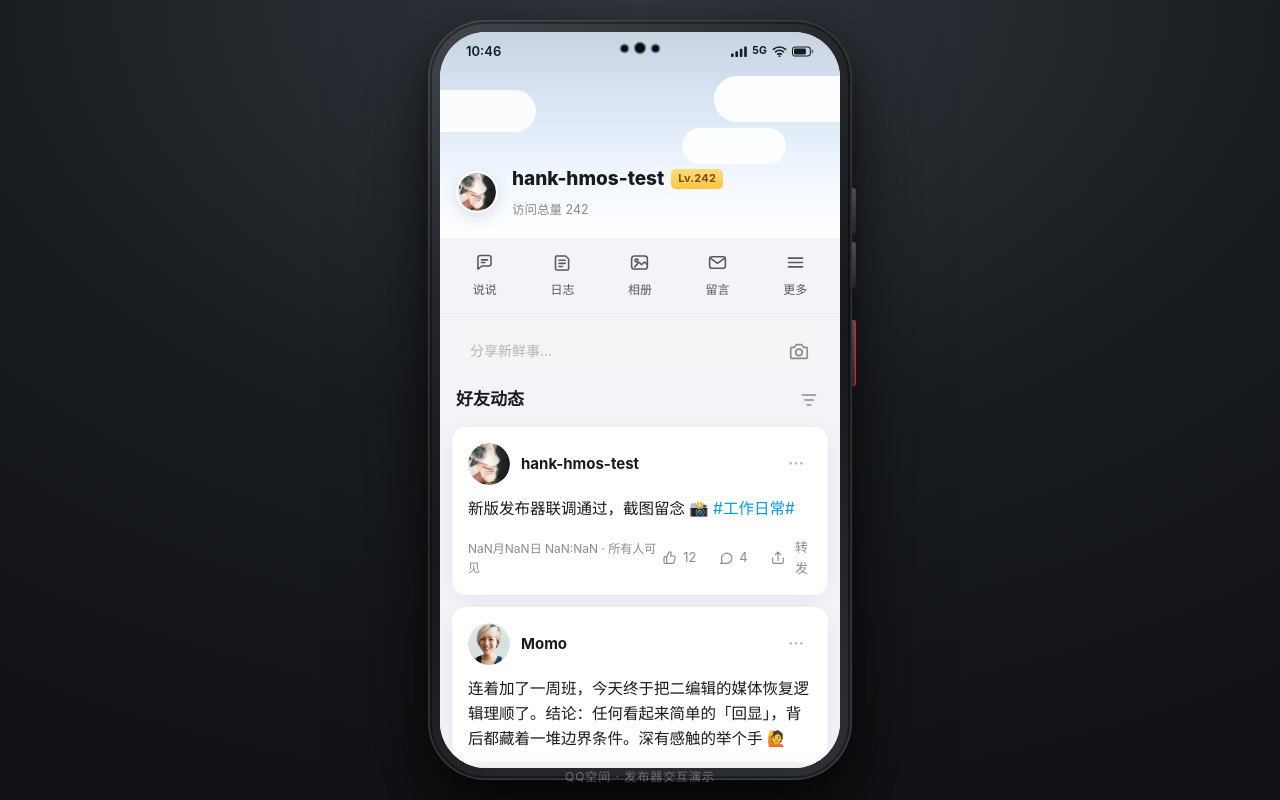
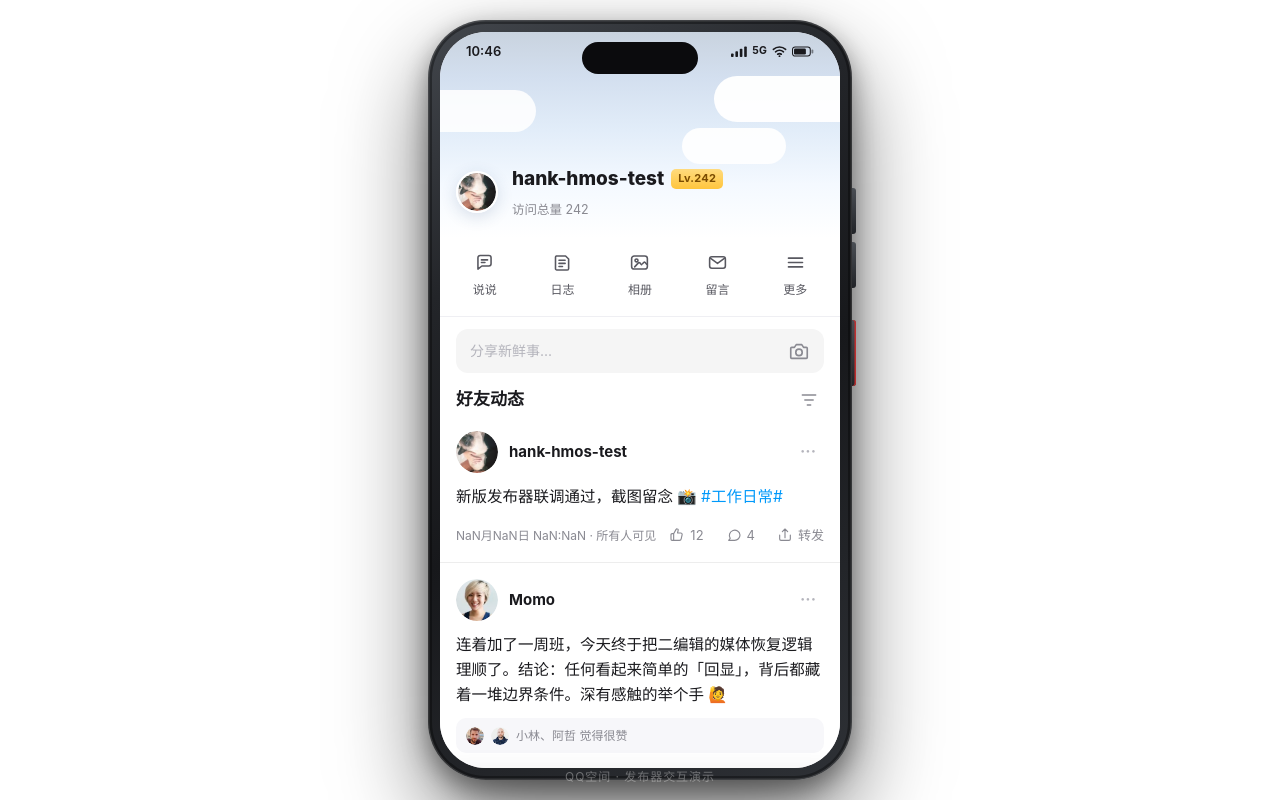
Before and after one commit to Hankusinggit/project_show, a plain HTML site: page qzone-publisher-demo/index.html in a window 1280 px wide. Drawn offline with Linux system fonts and the light colour scheme.

Commit message:
style(layout): 切换为白色背景 + 灵动岛样式 + 细分割线说说
参考真机 HarmonyOS QQ 截图：

- 背景：深色渐变 → 纯白色 (#ffffff)
- 屏幕背景：#F4F3F8 → 白色 (#ffffff)
- 前摄：Mate 三开孔 → 灵动岛（Dynamic Island，116×32 黑色药丸，z-index 201）
- 说说卡片：margin 12px 圆角白卡带阴影 → 无 margin / 无圆角 / 无阴影，
  仅保留 1px #EDEDED 底边分割线（最后一条无）

整体效果：机身外壳（深色边框）在纯白桌面上更突出，
屏幕内容白色铺满，列表连续以分割线区隔——与 iOS Qzone 浏览体验一致。

```diff
--- a/qzone-publisher-demo/index.html
+++ b/qzone-publisher-demo/index.html
@@ -31,7 +31,7 @@
     "Microsoft YaHei", "Segoe UI", Roboto, sans-serif;
   color: var(--ink);
   line-height: 1.6;
-  background: radial-gradient(1200px 800px at 50% 0%, #33383f 0%, #191c20 55%, #101215 100%);
+  background: #ffffff;
   min-height: 100dvh;
   display: grid;
   overflow: hidden;
@@ -98,18 +98,13 @@
 .sb-icons { display: flex; align-items: center; gap: 5px; }
 .sb-icons b { font-size: 10.5px; font-weight: 700; letter-spacing: 0.02em; }
 
-/* 前摄开孔（Mate 系列顶部居中三孔）—— z-index 最高 */
-.punch {
-  position: absolute; top: 11px; left: 50%; transform: translateX(-50%);
-  z-index: 201; display: flex; gap: 7px; align-items: center;
+/* 顶部灵动岛（Dynamic Island 风格，居中黑色小药丸）—— z-index 最高 */
+.dynamic-island {
+  position: absolute; top: 10px; left: 50%; transform: translateX(-50%);
+  z-index: 201; width: 116px; height: 32px;
+  background: #0b0b0d; border-radius: 999px;
   pointer-events: none;
 }
-.punch i {
-  width: 7px; height: 7px; border-radius: 50%;
-  background: #0b0c0e;
-  box-shadow: 0 0 0 1.5px rgba(0, 0, 0, 0.35), inset 0 0 2px rgba(80, 110, 160, 0.5);
-}
-.punch i.cam { width: 10px; height: 10px; }
 
 /* 机身下方标注 */
 .stage-caption {
@@ -123,7 +118,7 @@
 @media (max-width: 560px) {
   body { display: block; overflow: hidden; background: var(--page); }
   .phone { width: 100%; border-radius: 0; padding: 0; box-shadow: none; background: none; }
-  .hw-btn, .punch, .stage-caption { display: none; }
+  .hw-btn, .dynamic-island, .stage-caption { display: none; }
   .phone-screen { width: 100%; height: 100dvh; border-radius: 0; }
 }
 
@@ -131,7 +126,7 @@
 .app {
   width: 100%;
   min-height: 100%;
-  background: var(--page);
+  background: #ffffff;
 }
 
 /* ==========================================================================
@@ -200,12 +195,13 @@
 .icon-btn { display: grid; place-items: center; width: 30px; height: 30px; border-radius: 50%; color: var(--ink-2); }
 .icon-btn:active { background: rgba(0, 0, 0, 0.05); }
 
-/* 说说卡片 */
+/* 说说卡片：去掉卡片样式，只保留细分割线区分 */
 .post {
-  margin: 12px; padding: 16px 16px 12px;
-  background: var(--card); border-radius: 14px;
-  box-shadow: var(--shadow);
+  margin: 0;
+  padding: 16px 16px 12px;
+  border-bottom: 1px solid #EDEDED;
 }
+.post:last-child { border-bottom: none; }
 .p-head { display: flex; align-items: center; gap: 11px; }
 .avatar {
   width: 42px; height: 42px; border-radius: 50%;
@@ -527,7 +523,7 @@
   <div class="hw-btn hw-vol-down"></div>
   <div class="hw-btn hw-power"></div>
   <div class="phone-screen">
-    <div class="punch"><i></i><i class="cam"></i><i></i></div>
+    <div class="dynamic-island"></div>
     <div class="status-bar">
       <span id="sbTime">09:52</span>
       <span class="sb-icons">
```
